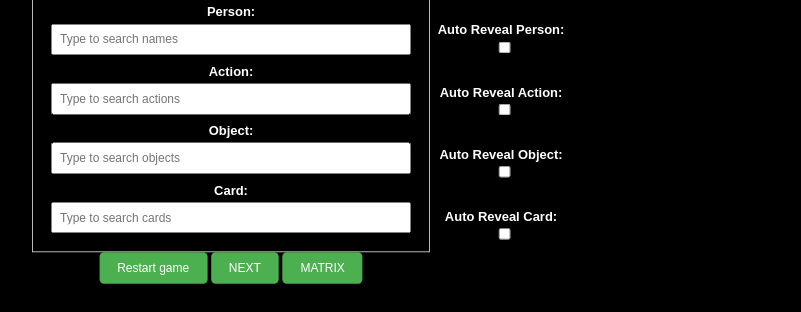
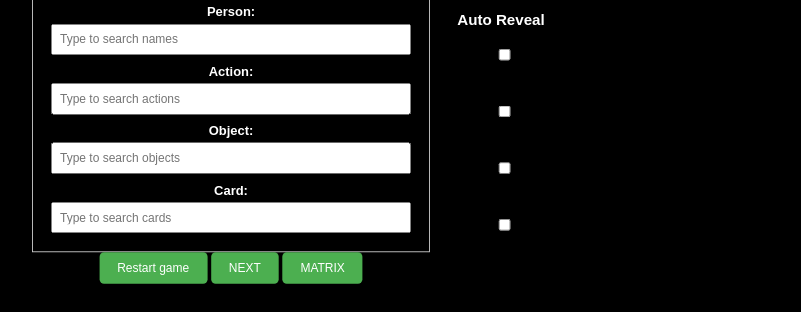
Before and after one commit to Project2KortSpil/FrontendSpilkort, a plain HTML site: page quiz.html in a window 1280 px wide. Shown: the part 344-656 px from the top of the page, without its empty margins (409-1210 px from the left). Drawn offline with Linux system fonts and the light colour scheme; no server answers.

Commit message:
Auto reveal

```diff
--- a/quiz.css
+++ b/quiz.css
@@ -148,8 +148,8 @@ button:hover {
 
   vertical-align: auto;
   margin-left: 600px;
-  margin-top: -300px;
+  margin-top: -320px;
 }
 #autoRevealCheckboxes input[type="checkbox"] {
-  margin-bottom: 25px;
+  margin-bottom: 35px;
 }
--- a/quiz.html
+++ b/quiz.html
@@ -38,16 +38,17 @@
     <button onclick="togglePopup()">MATRIX</button>
     <!-- Auto Reveal Checkboxes outside the quiz card -->
     <div id="autoRevealCheckboxes">
-        <label for="autoRevealNameCheckbox">Auto Reveal Person:</label>
+        <h3>Auto Reveal</h3>
+        <label for="autoRevealNameCheckbox"></label>
         <input type="checkbox" id="autoRevealNameCheckbox">
 
-        <label for="autoRevealActionCheckbox">Auto Reveal Action:</label>
+        <label for="autoRevealActionCheckbox"></label>
         <input type="checkbox" id="autoRevealActionCheckbox">
 
-        <label for="autoRevealObjectCheckbox">Auto Reveal Object:</label>
+        <label for="autoRevealObjectCheckbox"></label>
         <input type="checkbox" id="autoRevealObjectCheckbox">
 
-        <label for="autoRevealcardsCheckbox">Auto Reveal Card:</label>
+        <label for="autoRevealcardsCheckbox"></label>
         <input type="checkbox" id="autoRevealcardsCheckbox">
     </div>
 </div>
```
